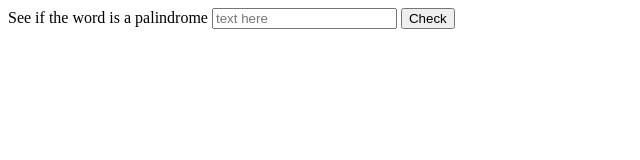
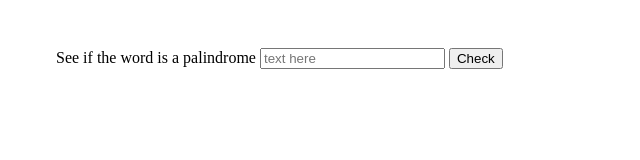
Before and after one commit to RazvanBugoi/palindrome, a plain HTML site: page src/index.html in a window 1280 px wide. Shown: the whole page, without its empty margins (0-640 px from the left). Drawn offline with Linux system fonts and the light colour scheme.

Commit message:
added margin and padding to input-field div

```diff
--- a/src/css/style.css
+++ b/src/css/style.css
@@ -1,3 +1,4 @@
-h1 {
-    color: greenyellow
+#input-field {
+    margin: 2em;
+    padding: 1em;
 }
```
